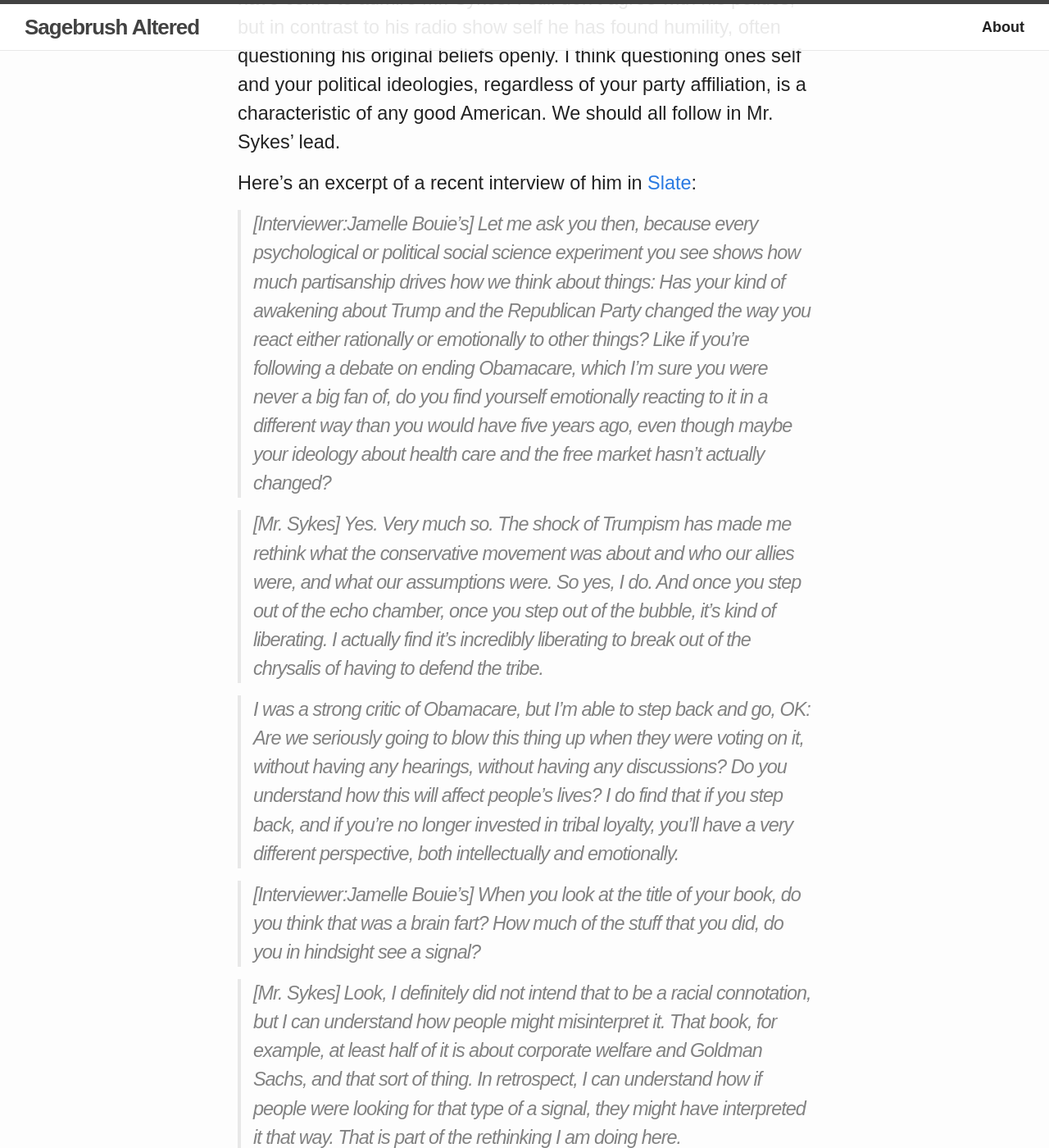
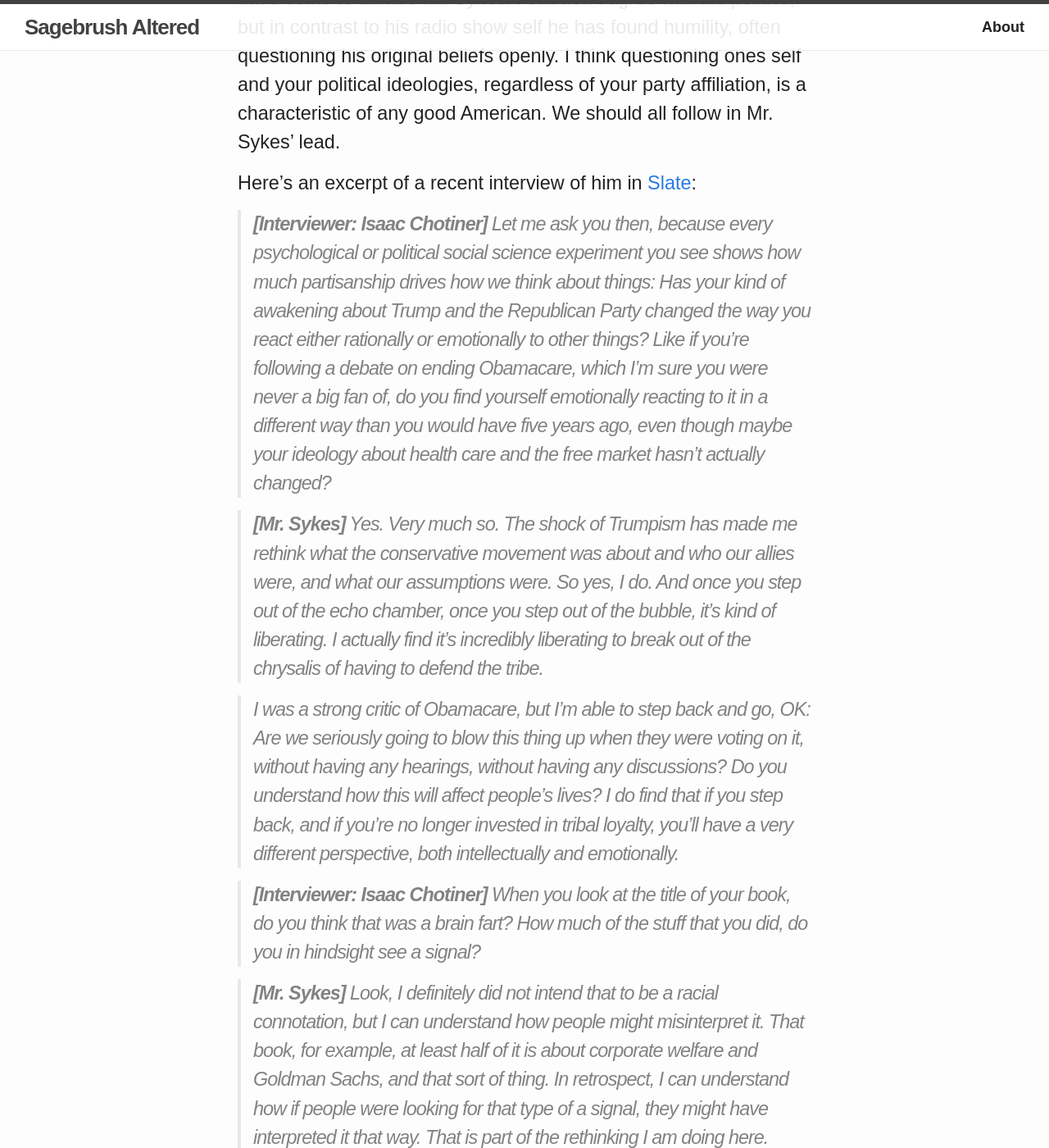
Before and after one commit to mschmidty/noname, a Jekyll site: the page built from _posts/2017/2017-10-23-Charlie_Sykes.md, in a window 1280 px wide and 1400 px high, scrolled down 518 px. Shown: the whole window at 82% size. Built offline with Jekyll 4.4.1, drawn with Linux system fonts in a browser that asks for light colours; some web fonts are replaced; comment, search, counter and statistics services are not loaded; some of the changed text lies outside the part shown.

Commit message:
Fixed link and Edit 1

```diff
--- a/_posts/2017/2017-10-23-Charlie_Sykes.md
+++ b/_posts/2017/2017-10-23-Charlie_Sykes.md
@@ -7,23 +7,23 @@ comments: true
 published: true
 ---
 
-I've been critical about Charlie Sykes in the past (see here). Mr. Sykes is a former conservative radio host who has come out, in a big way, against the Trump wing of the Republican party.  My criticism mainly stemmed that Mr. Sykes had fed the Trump wing of the party during his 23 years.  Coming out after such a catastrophe was good, but it did not negate his contributions. Despite my criticism, I continued to follow him on twitter and I occasionally read an article he wrote or an interview of him.
+I've been critical about Charlie Sykes in the past ([see here](http://sagebrushaltered.com/politics/2016/12/16/incremental-decay.html)). Mr. Sykes is a former conservative radio host who has come out, in a big way, against the Trump wing of the Republican party.  My criticism mainly stemmed that Mr. Sykes had fed the Trump wing of the party during his 23 years.  Coming out after such a catastrophe was good, but it did not negate his contributions. Despite my criticism, I continued to follow him on twitter and I occasionally read an article he wrote or an interview of him.
 
 In following him and since writing my original article, I must say, I have come to admire Mr. Sykes.  I still don't agree with his politics, but in contrast to his radio show self he has found humility, often questioning his original beliefs openly.  I think questioning ones self and your political ideologies, regardless of your party affiliation, is a characteristic of  any good American. We should all follow in Mr. Sykes' lead.
 
 Here's an excerpt of a recent interview of him in [Slate](http://www.slate.com/articles/news_and_politics/interrogation/2017/10/charlie_sykes_was_a_conservative_radio_star_then_trump_won.html):
 
 
->  [Interviewer:Jamelle Bouie’s] Let me ask you then, because every psychological or political social science experiment you see shows how much partisanship drives how we think about things: Has your kind of awakening about Trump and the Republican Party changed the way you react either rationally or emotionally to other things? Like if you’re following a debate on ending Obamacare, which I’m sure you were never a big fan of, do you find yourself emotionally reacting to it in a different way than you would have five years ago, even though maybe your ideology about health care and the free market hasn’t actually changed?
+>  **[Interviewer: Isaac Chotiner]** Let me ask you then, because every psychological or political social science experiment you see shows how much partisanship drives how we think about things: Has your kind of awakening about Trump and the Republican Party changed the way you react either rationally or emotionally to other things? Like if you’re following a debate on ending Obamacare, which I’m sure you were never a big fan of, do you find yourself emotionally reacting to it in a different way than you would have five years ago, even though maybe your ideology about health care and the free market hasn’t actually changed?
 
-> [Mr. Sykes] Yes. Very much so. The shock of Trumpism has made me rethink what the conservative movement was about and who our allies were, and what our assumptions were. So yes, I do. And once you step out of the echo chamber, once you step out of the bubble, it’s kind of liberating. I actually find it’s incredibly liberating to break out of the chrysalis of having to defend the tribe.
+> **[Mr. Sykes]** Yes. Very much so. The shock of Trumpism has made me rethink what the conservative movement was about and who our allies were, and what our assumptions were. So yes, I do. And once you step out of the echo chamber, once you step out of the bubble, it’s kind of liberating. I actually find it’s incredibly liberating to break out of the chrysalis of having to defend the tribe.
 
 > I was a strong critic of Obamacare, but I’m able to step back and go, OK: Are we seriously going to blow this thing up when they were voting on it, without having any hearings, without having any discussions? Do you understand how this will affect people’s lives? I do find that if you step back, and if you’re no longer invested in tribal loyalty, you’ll have a very different perspective, both intellectually and emotionally.
 
 
-> [Interviewer:Jamelle Bouie’s] When you look at the title of your book, do you think that was a brain fart? How much of the stuff that you did, do you in hindsight see a signal?
+> **[Interviewer: Isaac Chotiner]** When you look at the title of your book, do you think that was a brain fart? How much of the stuff that you did, do you in hindsight see a signal?
 
-> [Mr. Sykes] Look, I definitely did not intend that to be a racial connotation, but I can understand how people might misinterpret it. That book, for example, at least half of it is about corporate welfare and Goldman Sachs, and that sort of thing. In retrospect, I can understand how if people were looking for that type of a signal, they might have interpreted it that way. That is part of the rethinking I am doing here.
+> **[Mr. Sykes]** Look, I definitely did not intend that to be a racial connotation, but I can understand how people might misinterpret it. That book, for example, at least half of it is about corporate welfare and Goldman Sachs, and that sort of thing. In retrospect, I can understand how if people were looking for that type of a signal, they might have interpreted it that way. That is part of the rethinking I am doing here.
 
 The whole interview is very worth your time. The interviewer,  [Isaac Chotiner](http://www.slate.com/authors.isaac_chotiner.html), asks some great questions.
 
```
